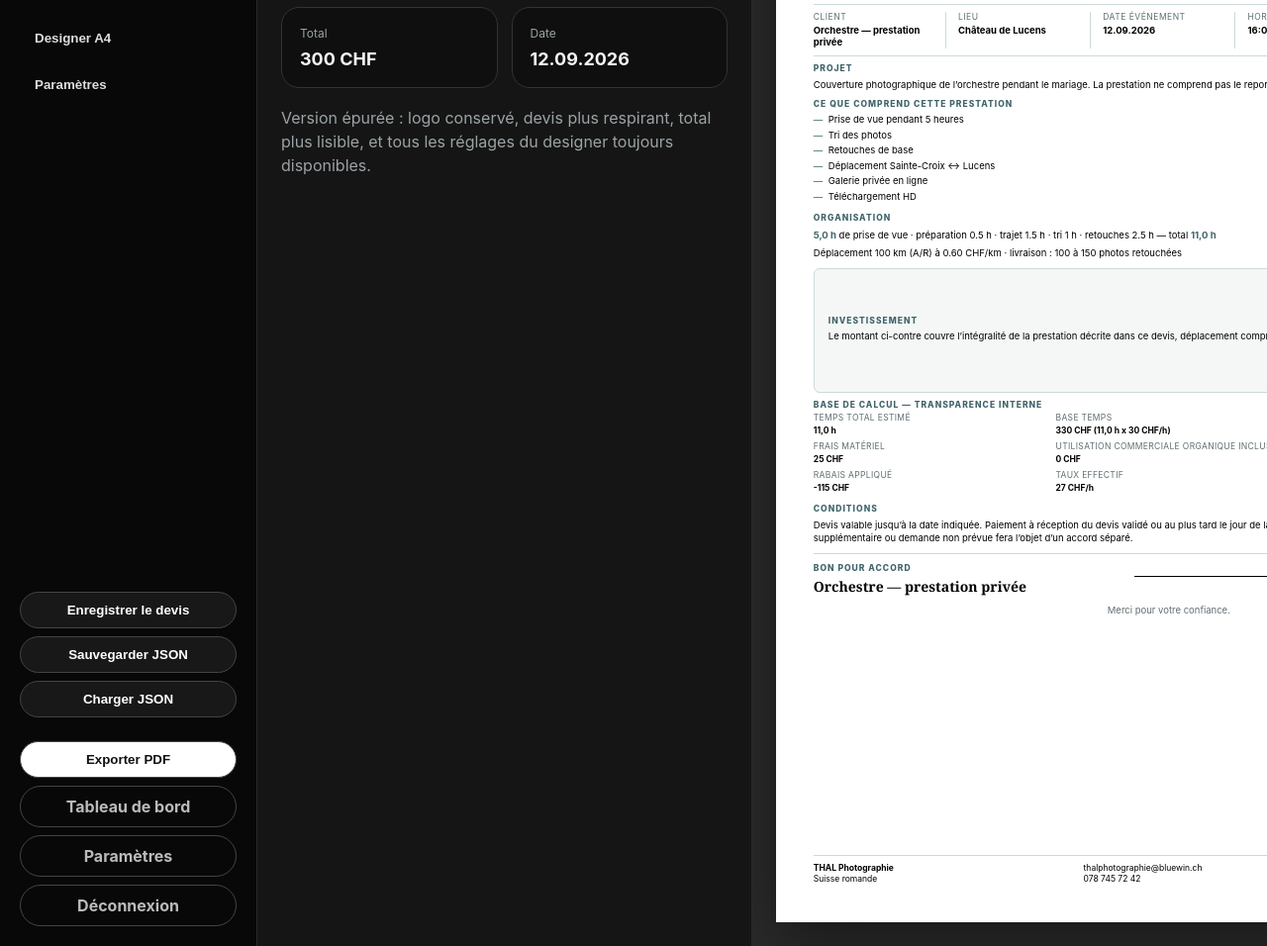
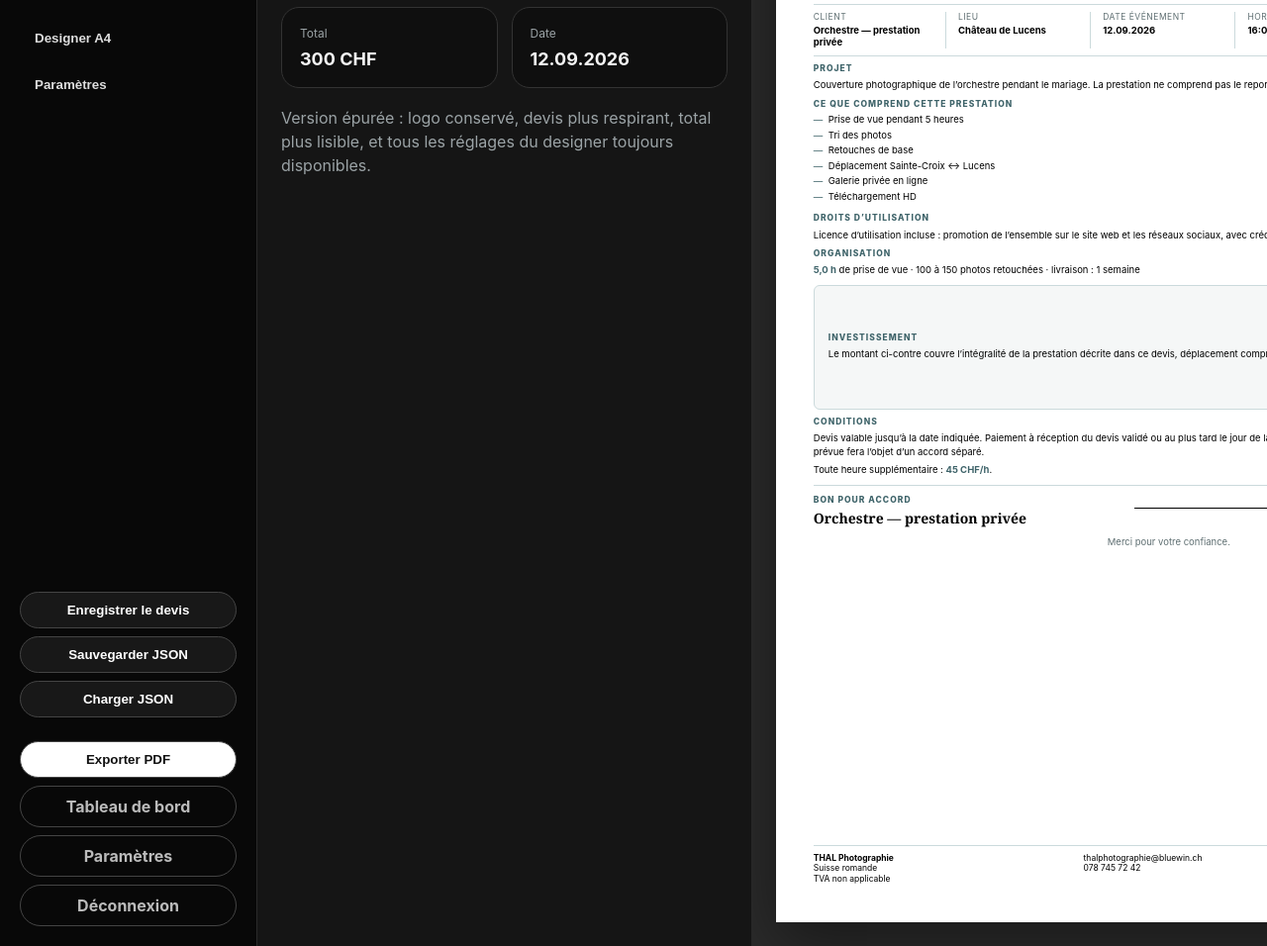
Before and after one commit to Scrali/thalphotographie, a PHP site: page /thal-studio/devis.php in a window 1280 px wide. Shown: the part 262-1218 px from the top of the page at 99% size. Run offline with PHP 8.4, Linux system fonts and the light colour scheme; the visitor is signed in with stand-in values (Sample User, id 1).

Commit message:
Masquer la mécanique de calcul interne du devis client, sortir les droits d'utilisation
Suite à une relecture business du PDF exporté (client ARIOVOCE) :
plusieurs infos internes fuitaient dans le devis remis au client
(taux horaire, taux effectif, taux de couverture) et les droits
d'utilisation commerciale étaient enterrés à 0 CHF dans cette même
section technique.

- "Afficher le détail du calcul" (showHourly) passe à décoché par
  défaut : la section "Base de calcul — transparence interne" ne
  sort plus dans l'export client tant qu'on ne la réactive pas
  explicitement pour un usage interne.
- La ligne "Organisation" se simplifie automatiquement quand ce
  détail est masqué : "5h de prise de vue · 100 à 150 photos
  retouchées · livraison : 1 semaine" au lieu du détail
  préparation/trajet/tri/retouches.
- Nouvelle section "Droits d'utilisation" toujours visible côté
  client (indépendante du détail interne), avec un texte dédié
  éditable (commercialRightsClientText), pendant que le libellé/CHF
  existants restent réservés à l'usage interne.
- Nouveau champ "Tarif heure supplémentaire CHF/h" (overtimeRate),
  affiché en clair dans les Conditions ; le texte par défaut des
  conditions ne mentionne plus les heures sup en négociation ouverte.
- Nouvelle mention "TVA non applicable" (éditable, vide pour
  masquer) dans le pied de page du devis.

Co-Authored-By: Claude Sonnet 5 <noreply@anthropic.com>
Claude-Session: https://claude.ai/code/session_01UbXHBihhJHLwrDyjZuQN3x

```diff
--- a/thal-studio/devis.php
+++ b/thal-studio/devis.php
@@ -158,9 +158,12 @@ if ($studioVersion === '') {
             <option value="50">50 CHF</option>
           </select>
         </label>
-        <label class="check span2"><input id="showCommercialRights" type="checkbox" checked> Afficher les droits d’utilisation commerciale</label>
-        <label>Droits commerciaux CHF<input id="commercialRightsFee" type="number" step="10" value="0"></label>
-        <label>Libellé droits commerciaux<input id="commercialRightsLabel" value="Utilisation commerciale organique incluse"></label>
+        <label>Tarif heure supplémentaire CHF/h<input id="overtimeRate" type="number" step="5" value="45"></label>
+
+        <label class="check span2"><input id="showCommercialRights" type="checkbox" checked> Afficher les droits d’utilisation (section visible par le client)</label>
+        <label class="span2">Texte des droits d’utilisation pour le client<textarea id="commercialRightsClientText">Licence d’utilisation incluse : promotion de l’ensemble sur le site web et les réseaux sociaux, avec crédit photo THAL Photographie.</textarea></label>
+        <label>Droits commerciaux CHF (usage interne)<input id="commercialRightsFee" type="number" step="10" value="0"></label>
+        <label>Libellé droits commerciaux (usage interne)<input id="commercialRightsLabel" value="Utilisation commerciale organique incluse"></label>
 
         <label class="span2">Inclus<textarea id="included">Prise de vue pendant 5 heures
 Tri des photos
@@ -169,8 +172,8 @@ Déplacement Sainte-Croix ↔ Lucens
 Galerie privée en ligne
 Téléchargement HD</textarea></label>
 
-        <label class="span2">Conditions essentielles<textarea id="terms">Devis valable jusqu’à la date indiquée. Paiement à réception du devis validé ou au plus tard le jour de la prestation, sauf accord contraire. Toute heure supplémentaire ou demande non prévue fera l’objet d’un accord séparé.</textarea></label>
-        <label class="check span2"><input id="showHourly" type="checkbox" checked> Afficher le détail du taux horaire dans le devis</label>
+        <label class="span2">Conditions essentielles<textarea id="terms">Devis valable jusqu’à la date indiquée. Paiement à réception du devis validé ou au plus tard le jour de la prestation, sauf accord contraire. Toute demande non prévue fera l’objet d’un accord séparé.</textarea></label>
+        <label class="check span2"><input id="showHourly" type="checkbox"> Afficher le détail du calcul (taux horaire, km) — usage interne, à décocher pour l’export client</label>
       </div>
     </section>
 
@@ -240,6 +243,7 @@ Téléchargement HD</textarea></label>
         <label>Téléphone<input id="companyPhone" value="078 745 72 42"></label>
         <label>Site web<input id="companyWebsite" value="www.thalphotographie.ch"></label>
         <label>Adresse / mention<input id="companyAddress" value="Suisse romande"></label>
+        <label>Mention TVA (vide pour masquer)<input id="vatNoteText" value="TVA non applicable"></label>
         <label>Message final<input id="finalNote" value="Merci pour votre confiance."></label>
       </div>
     </section>
--- a/thal-studio/js/app.js
+++ b/thal-studio/js/app.js
@@ -39,8 +39,8 @@ const LOGO_SVG = `<svg class="thal-inline-svg" id="Calque_1" data-name="Calque 1
 const ids=[
 'quoteNumber','quoteDate','validUntil','clientName','clientEmail','clientPhone','clientAddress',
 'serviceType','eventDate','eventPlace','startTime','endTime','photosDelivered','deliveryDelay',
-'description','distanceKm','kmRate','prepHours','travelHours','sortHours','editHours','deliveryHours','hourlyRate','gearCost','priceMode','packagePrice','discountPercent','rounding','showCommercialRights','commercialRightsFee','commercialRightsLabel','showHourly',
-'included','terms','compactMode','docScale','pagePadding','blockGap','logoWidth','logoDarken','logoOffsetX','logoTop','logoColorMode','logoTintColor','logoTint','headerGap',
+'description','distanceKm','kmRate','prepHours','travelHours','sortHours','editHours','deliveryHours','hourlyRate','gearCost','overtimeRate','priceMode','packagePrice','discountPercent','rounding','showCommercialRights','commercialRightsFee','commercialRightsLabel','commercialRightsClientText','showHourly',
+'included','terms','vatNoteText','compactMode','docScale','pagePadding','blockGap','logoWidth','logoDarken','logoOffsetX','logoTop','logoColorMode','logoTintColor','logoTint','headerGap',
 'titleSize','titleOffsetX','titleOffsetY','subtitleSize','bodySize','smallTextSize','contactSize','mainColor','paperColor','documentTextColor','fieldLabelColor','lineColor','priceBgColor','priceTextPreset','priceTextColor','priceAccentColor',
 'companyName','companyEmail','companyPhone','companyWebsite','companyAddress','finalNote'
 ];
@@ -138,6 +138,18 @@ function update(){
     .join('<br>');
   const rightsDetail = $('showCommercialRights').checked ? detail(val('commercialRightsLabel') || 'Droits commerciaux', chf(rightsFee)) : '';
   const discountDetail = effectiveDiscount > 0 ? detail('Rabais appliqué', '-'+chf(effectiveDiscount)) : '';
+  const orgDetailHtml = $('showHourly').checked
+    ? `<p class="tq-flow"><strong>${hourText(shoot)}</strong> de prise de vue · préparation ${num('prepHours')} h · trajet ${num('travelHours')} h · tri ${num('sortHours')} h · retouches ${num('editHours')} h — total <strong>${hourText(total)}</strong></p>
+       <p class="tq-flow">Déplacement ${num('distanceKm')} km (A/R) à ${num('kmRate').toFixed(2)} CHF/km · livraison : ${textOrDash(val('photosDelivered'))}</p>`
+    : `<p class="tq-flow"><strong>${hourText(shoot)}</strong> de prise de vue · ${textOrDash(val('photosDelivered'))} · livraison : ${textOrDash(val('deliveryDelay'))}</p>`;
+  const rightsClientHtml = $('showCommercialRights').checked && val('commercialRightsClientText').trim() ? `
+    <section class="tq-section tq-rights">
+      <span class="tq-eyebrow">Droits d’utilisation</span>
+      <p>${htmlOrDash(val('commercialRightsClientText'))}</p>
+    </section>
+  ` : '';
+  const overtimeHtml = num('overtimeRate') > 0 ? `<p class="tq-flow">Toute heure supplémentaire : <strong>${chf(num('overtimeRate'))}/h</strong>.</p>` : '';
+  const vatNoteHtml = val('vatNoteText').trim() ? `<br>${textOrDash(val('vatNoteText'))}` : '';
   const calculationHtml = $('showHourly').checked ? `
     <section class="tq-section tq-calc">
       <span class="tq-eyebrow">Base de calcul — transparence interne</span>
@@ -199,10 +211,11 @@ function update(){
     ${bulletList('included')}
   </section>
 
+  ${rightsClientHtml}
+
   <section class="tq-section tq-org">
     <span class="tq-eyebrow">Organisation</span>
-    <p class="tq-flow"><strong>${hourText(shoot)}</strong> de prise de vue · préparation ${num('prepHours')} h · trajet ${num('travelHours')} h · tri ${num('sortHours')} h · retouches ${num('editHours')} h — total <strong>${hourText(total)}</strong></p>
-    <p class="tq-flow">Déplacement ${num('distanceKm')} km (A/R) à ${num('kmRate').toFixed(2)} CHF/km · livraison : ${textOrDash(val('photosDelivered'))}</p>
+    ${orgDetailHtml}
   </section>
 
   <section class="tq-price">
@@ -222,6 +235,7 @@ function update(){
   <section class="tq-section tq-terms">
     <span class="tq-eyebrow">Conditions</span>
     <p>${htmlOrDash(val('terms'))}</p>
+    ${overtimeHtml}
   </section>
 
   <section class="tq-sign">
@@ -234,7 +248,7 @@ function update(){
 
   <p class="tq-final">${htmlOrDash(val('finalNote'))}</p>
   <footer class="tq-footer" style="font-size:${val('contactSize')}px">
-    <div><strong>${textOrDash(val('companyName'))}</strong><br>${textOrDash(val('companyAddress'))}</div>
+    <div><strong>${textOrDash(val('companyName'))}</strong><br>${textOrDash(val('companyAddress'))}${vatNoteHtml}</div>
     <div>${textOrDash(val('companyEmail'))}<br>${textOrDash(val('companyPhone'))}</div>
     <div>${textOrDash(val('companyWebsite'))}</div>
   </footer>
```
Also changed, not shown: 1 other file.
